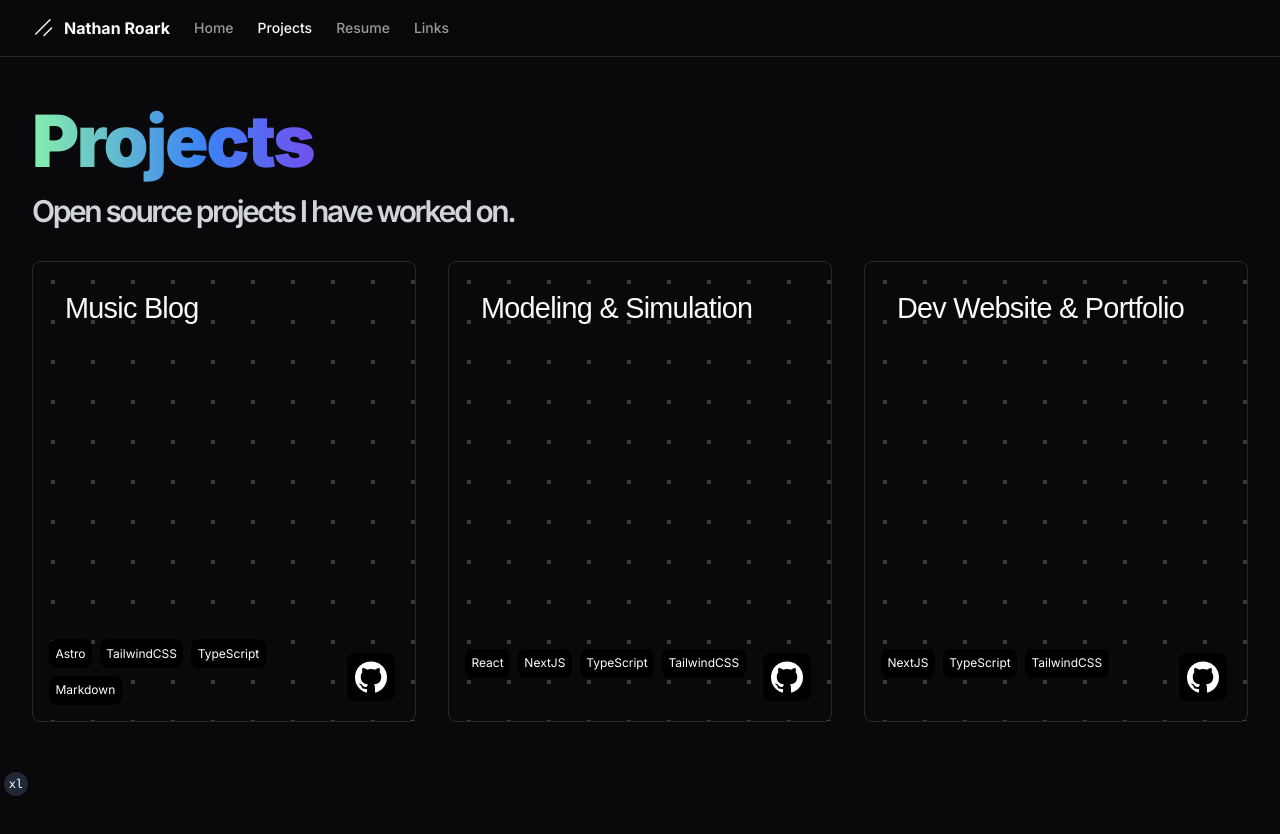
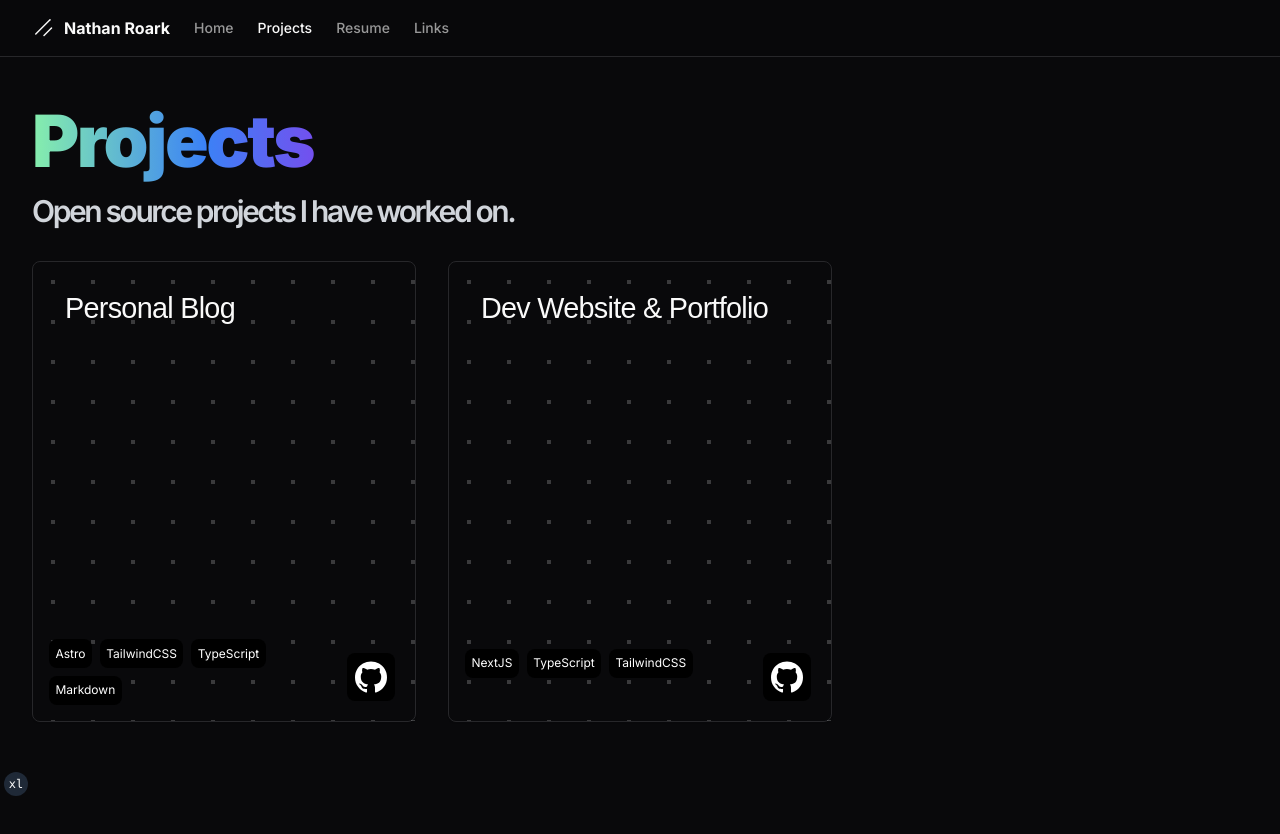
Before and after one commit to NathanRoark/dev-website, a Next.js app: page /projects in a window 1280 px wide. Shown: the top 834 px of the page. Built offline with nearby package versions, Linux system fonts and the light colour scheme.

Commit message:
linked only to my blog

```diff
--- a/app/projects/page.tsx
+++ b/app/projects/page.tsx
@@ -3,19 +3,11 @@ import { PageHeader, PageHeaderHeading } from "@/components/page-header"
 
 const projectsData = [
   {
-    name: "Music Blog",
-    description:
-      "Static Music Blog for showing and talking about albums that I like.",
+    name: "Personal Blog",
+    description: "Static Blog for showing and talking about media that I like.",
     techStack: ["Astro", "TailwindCSS", "TypeScript", "Markdown"],
-    link: "https://music.nathanroark.dev",
-    repo: "https://github.com/nathanroark/music-website",
-  },
-  {
-    name: "Modeling & Simulation",
-    description: "A collection of my Modeling and Simulation projects.",
-    techStack: ["React", "NextJS", "TypeScript", "TailwindCSS"],
-    link: "https://modeling-and-simulation.nathanroark.dev/",
-    repo: "https://github.com/nathanroark/modeling-and-simulation",
+    link: "https://nathanroark.com",
+    repo: "https://github.com/nathanroark/blog",
   },
   {
     name: "Dev Website & Portfolio",
```
